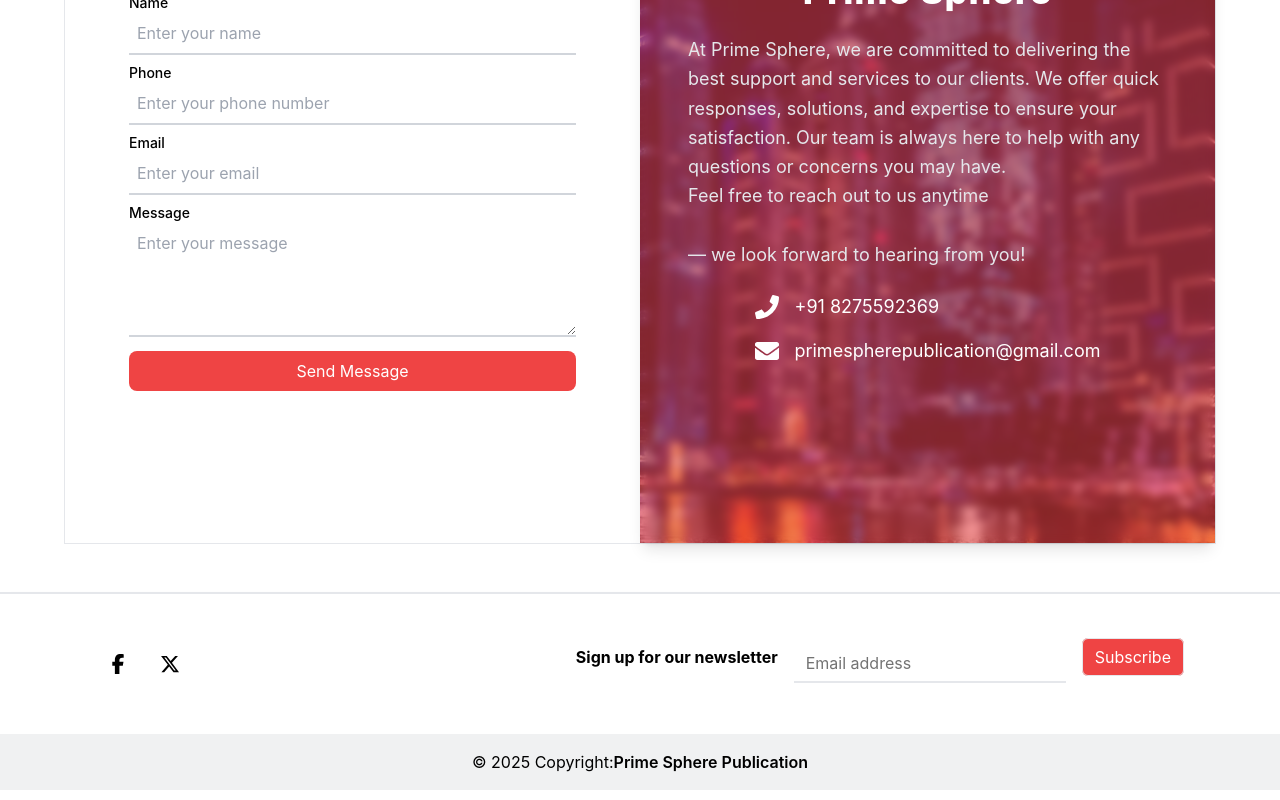
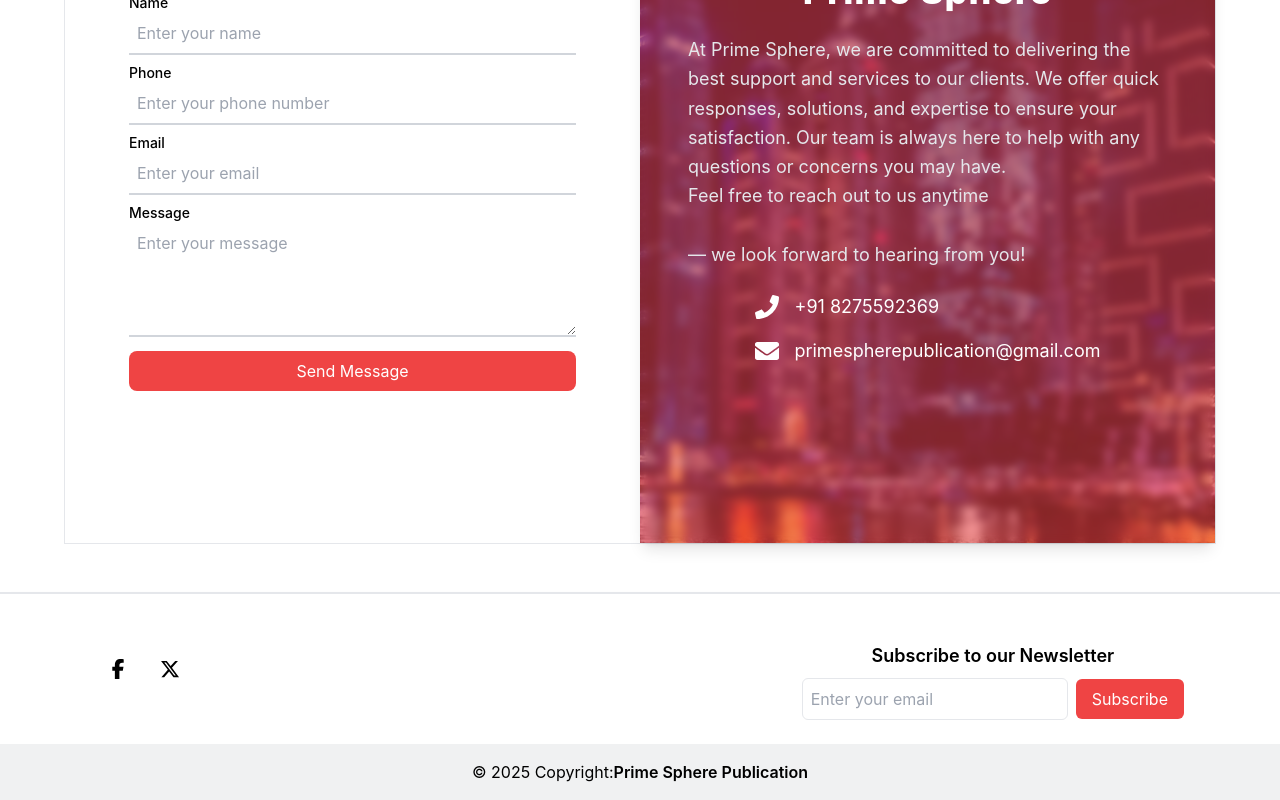
Before and after one commit to rohanh007/primespherepublication, a React (Create React App) app: page / in a window 1280 px wide. Shown: the part 2472-3272 px from the top of the page. Built offline with nearby package versions, Linux system fonts and the light colour scheme.

Commit message:
develope submit newsletter feature

```diff
--- a/src/Components/Footer/Footer.jsx
+++ b/src/Components/Footer/Footer.jsx
@@ -1,7 +1,26 @@
-import React from 'react';
+import axios from 'axios';
+import React, { useState } from 'react';
 import { Link } from 'react-router-dom';
 
 const Footer = () => {
+  const [email, setEmail] = useState("");
+  const [message, setMessage] = useState("");
+
+  const handleNewsletter = async (e) => {
+    e.preventDefault(); // Prevent page reload
+    setTimeout(() => {
+      setMessage("");
+    }, 8000)
+    setMessage(""); // Clear previous messages
+    try {
+      const response = await axios.post("http://localhost:4300/api/newsletter", { email });
+      setMessage("Subscription successful! Thank you for subscribing.");
+      setEmail("");
+    } catch (error) {
+      console.error(error);
+      setMessage("Failed to subscribe. Please try again later.");
+    }
+  };
   return (
     // <!-- Footer section with social media icons and newsletter sign-up -->
     <footer
@@ -113,42 +132,27 @@
           {/* </Link> */}
         </div>
 
-        {/* <!-- Newsletter sign-up form --> */}
-        <div>
-          <form action="">
-            <div
-              class="flex  flex-col md:flex-row justify-center gap-4 ">
-              <div class="md:mb-6 md:ms-auto">
-                <p>
-                  <strong>Sign up for our newsletter</strong>
-                </p>
-              </div>
 
         {/* <!-- Newsletter sign-up input field --> */}
-              <div class="relative md:mb-6" data-twe-input-wrapper-init>
+        <div className="flex flex-col items-center w-full md:w-auto">
+          <h3 className="text-lg font-semibold mb-2">Subscribe to our Newsletter</h3>
+          <form onSubmit={handleNewsletter} className="flex flex-col md:flex-row items-center space-y-2 md:space-y-0 md:space-x-2">
             <input
               type="email"
-                  class="peer w-full border-b-2 bg-transparent px-3 py-[0.32rem] leading-[1.6] transition-all duration-200 ease-linear focus:outline-none focus:border-b-[3px] focus:border-primary"
-                  id="exampleFormControlInputEmail"
-                  placeholder=""
+              value={email}
+              onChange={(e) => setEmail(e.target.value)}
+              placeholder="Enter your email"
+              required
+              className="p-2 border rounded-md focus:outline-none focus:ring-2 focus:ring-red-500"
             />
-                <label
-                  for="exampleFormControlInputEmail"
-                  class="pointer-events-none absolute left-3 top-0 mb-0 max-w-[90%] origin-[0_0] truncate pt-[0.37rem] leading-[1.6] text-neutral-500 transition-all duration-200 ease-out peer-focus:-translate-y-[0.9rem] peer-focus:scale-[0.8] peer-focus:text-primary"
+            <button
+              type="submit"
+              className="bg-red-500 text-white px-4 py-2 rounded-md hover:bg-red-600 focus:outline-none focus:ring-2 focus:ring-red-600"
             >
-                  Email address
-                </label>
-              </div>
-
-
-              {/* <!-- Newsletter sign-up submit button --> */}
-              <div class="mb-6 md:me-auto">
-                <Link to='' className='border py-2 px-3 rounded-md bg-red-500 text-white'>
               Subscribe
-                </Link>
-              </div>
-            </div>
+            </button>
           </form>
+          {message && <p className="mt-2 text-sm text-red-500">{message}</p>}
         </div>
 
         {/* <!-- Copyright information --> */}
```
Lines whose indentation alone changed are shown as unchanged.
